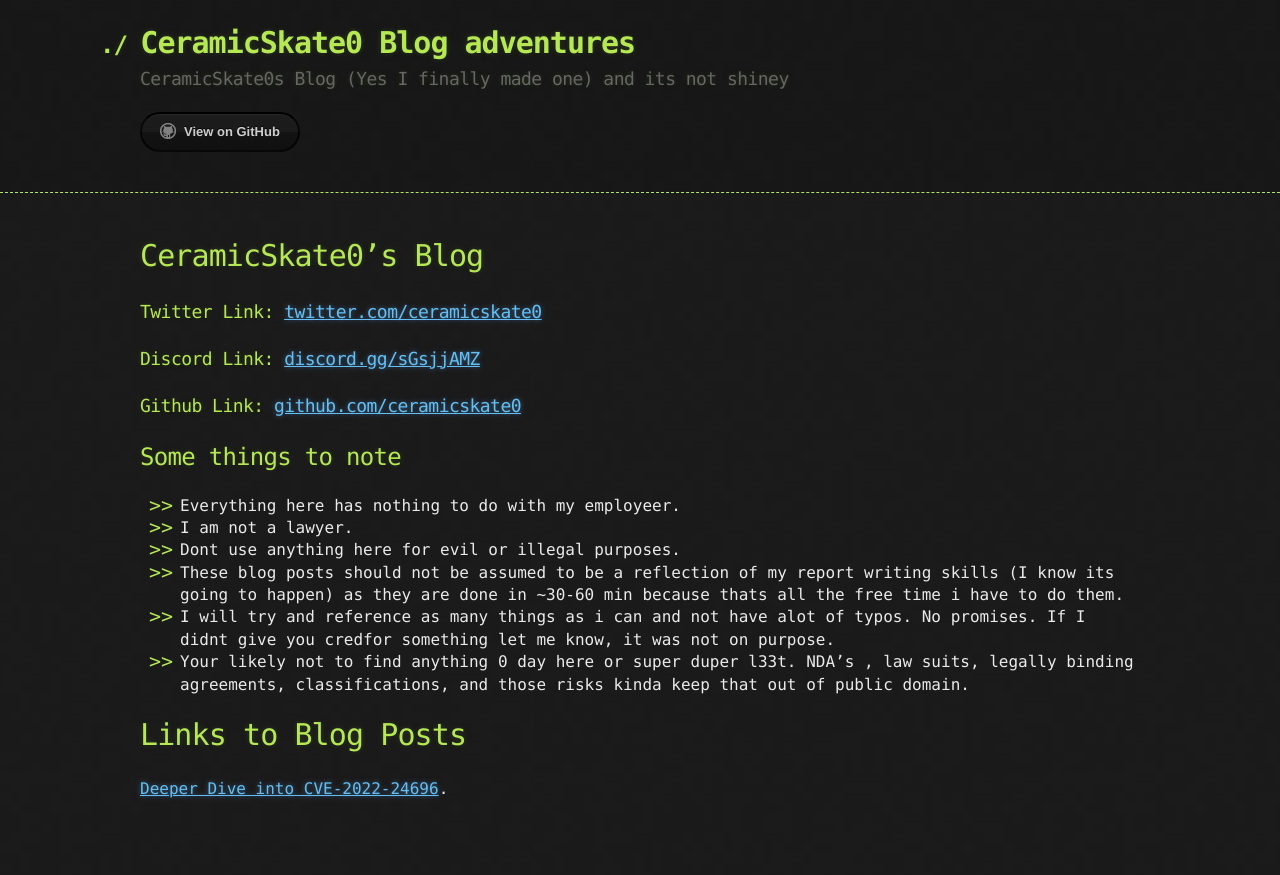
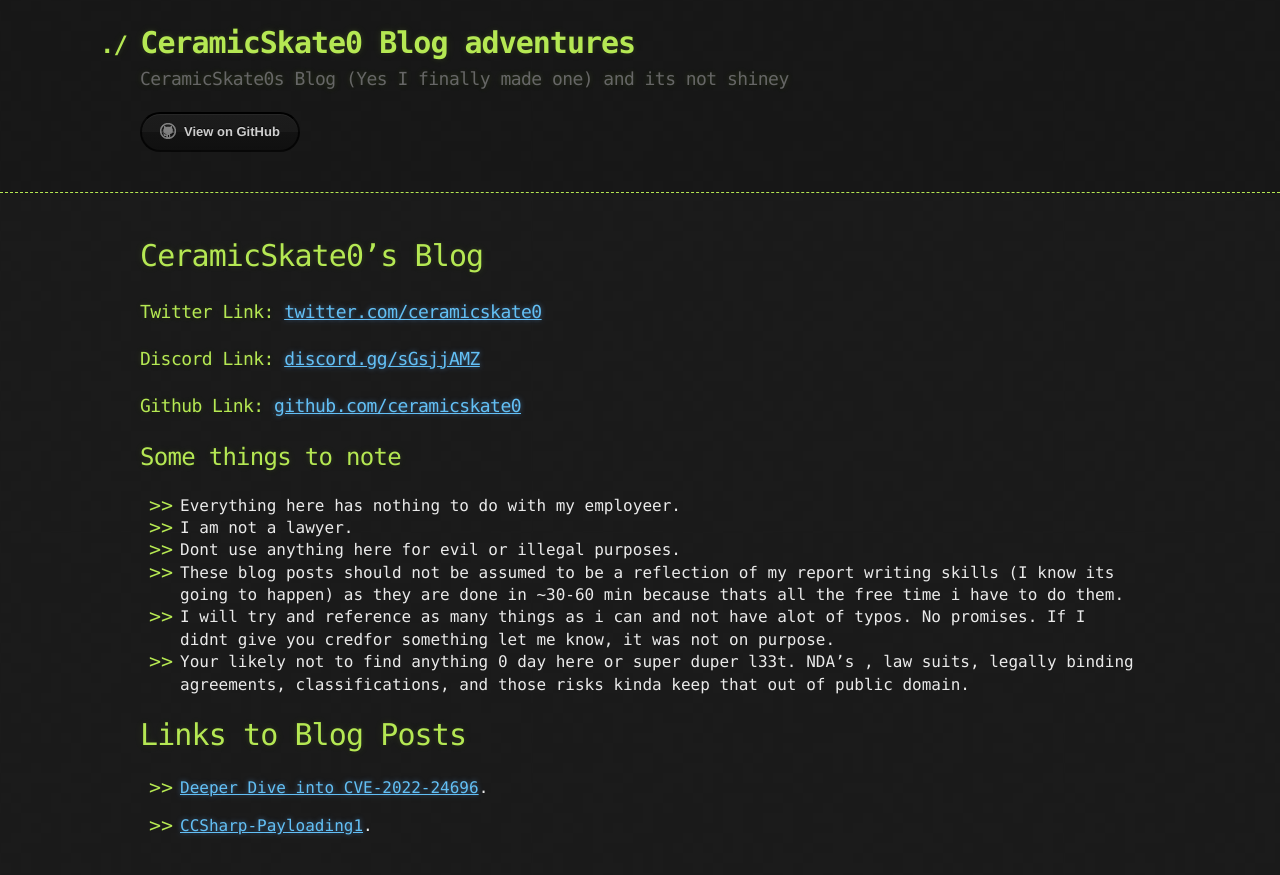
Before and after one commit to ceramicskate0/ceramicskate0.github.io, a Jekyll site: the page built from index.md, in a window 1280 px wide. Shown: the top 875 px of the page. Built offline with Jekyll 4.4.1, drawn with Linux system fonts in a browser that asks for light colours; our own code applies the rules of GitHub Pages for plain Markdown files.

Commit message:
Update index.md

```diff
--- a/index.md
+++ b/index.md
@@ -17,4 +17,6 @@ layout: default
 
 # Links to Blog Posts
 
-[Deeper Dive into CVE-2022-24696](./CVE-2022-24696.html).
+- [Deeper Dive into CVE-2022-24696](./CVE-2022-24696.html).
+
+- [CCSharp-Payloading1](./CCSharp-Payloading1.html).
```
